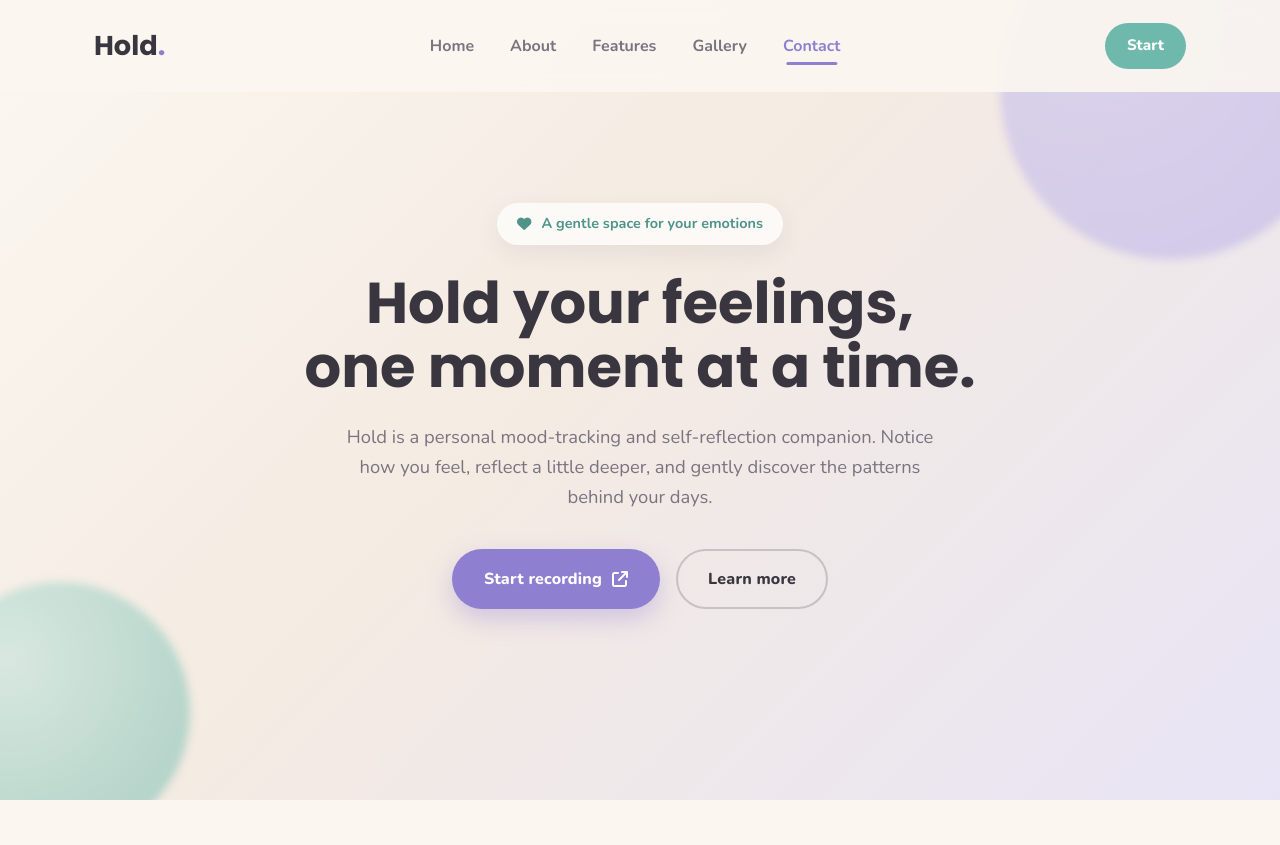
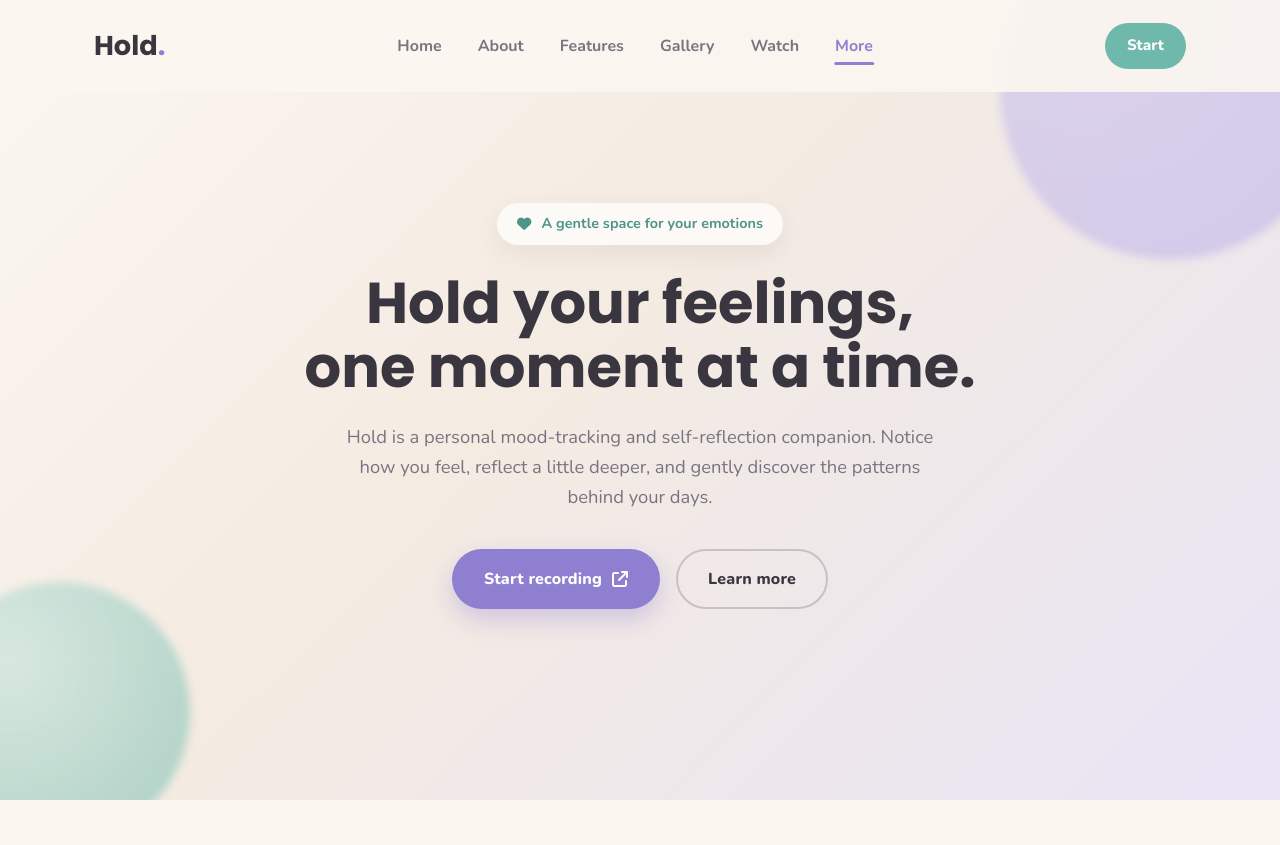
Before and after one commit to cccuirq/mp1, a website built with webpack: page src/index.html in a window 1280 px wide. Shown: the top 845 px of the page. Built offline with nearby package versions, Linux system fonts and the light colour scheme.

Commit message:
Add Watch nav tab and rename Contact to More

```diff
--- a/src/index.html
+++ b/src/index.html
@@ -25,7 +25,8 @@
                     <li><a href="#about" class="nav-link">About</a></li>
                     <li><a href="#features" class="nav-link">Features</a></li>
                     <li><a href="#carousel" class="nav-link">Gallery</a></li>
-                    <li><a href="#contact" class="nav-link">Contact</a></li>
+                    <li><a href="#video" class="nav-link">Watch</a></li>
+                    <li><a href="#contact" class="nav-link">More</a></li>
                 </ul>
                 <a href="https://hold.sumice.cn:81/" class="navbar__cta" target="_blank" rel="noopener noreferrer">Start</a>
             </div>
--- a/src/js/main.js
+++ b/src/js/main.js
@@ -18,7 +18,7 @@ document.addEventListener('DOMContentLoaded', () => {
     });
 
 
-    const navTargets = ['home', 'about', 'features', 'carousel', 'contact'];
+    const navTargets = ['home', 'about', 'features', 'carousel', 'video', 'contact'];
     const sections = navTargets
         .map((id) => document.getElementById(id))
         .filter(Boolean);
```
